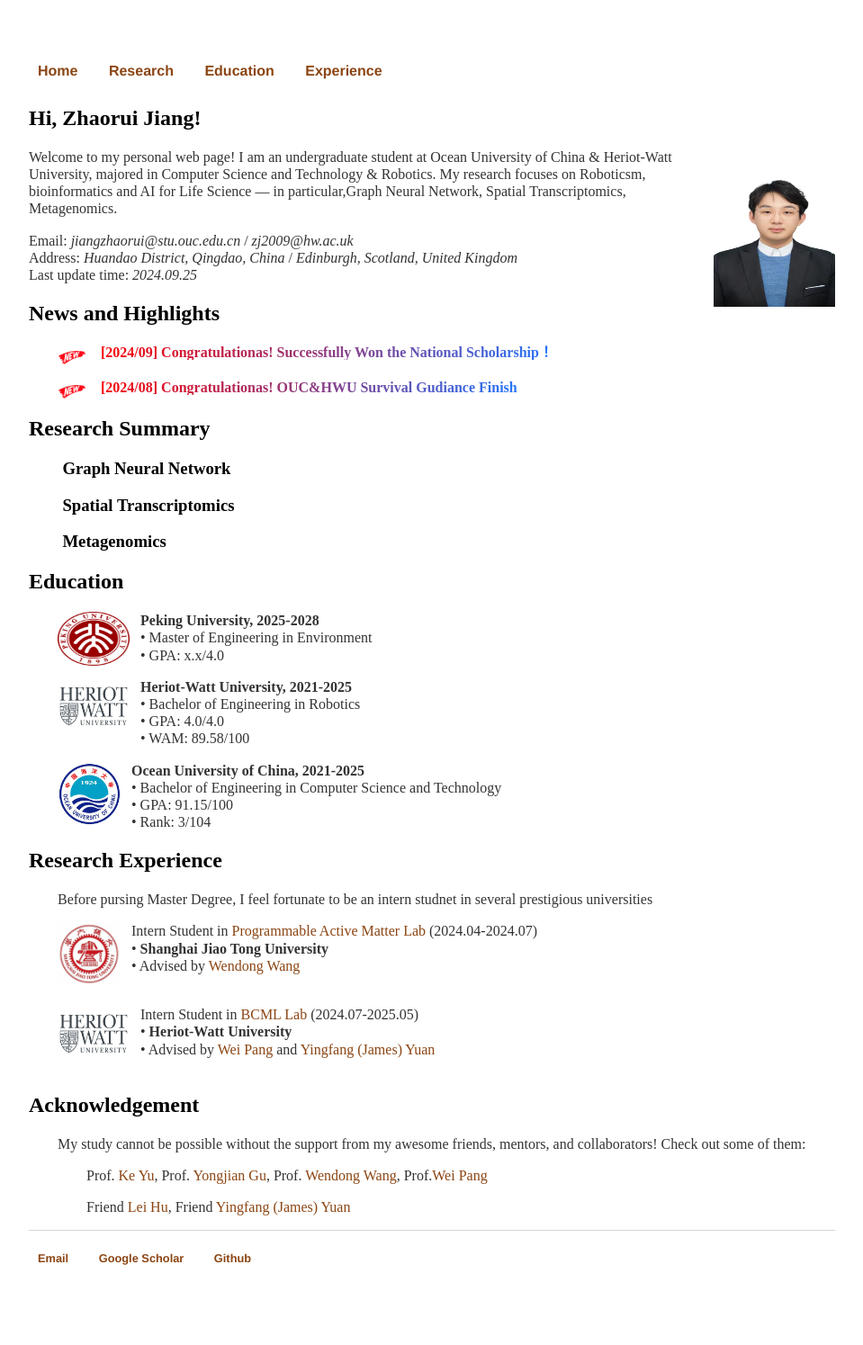
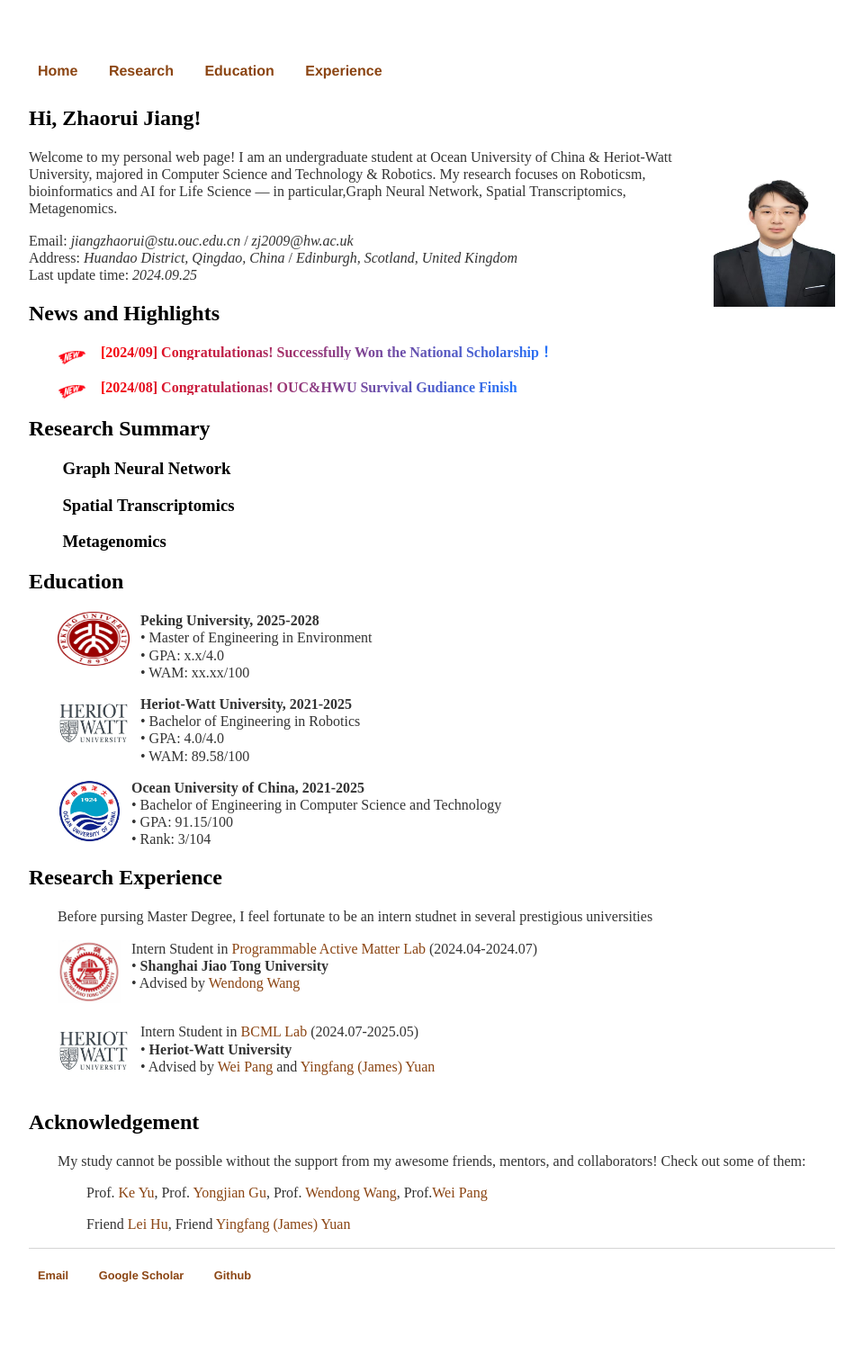
Before and after one commit to zhaorui-bi/zhaorui-bi.github.io, a Jekyll site: the page built from index.html, in a window 1280 px wide. Shown: the whole page at 90% size, without its empty margins (160-1119 px from the left). Built offline with Jekyll 4.4.1, drawn with Linux system fonts in a browser that asks for light colours.

Commit message:
Update index.html

```diff
--- a/index.html
+++ b/index.html
@@ -66,6 +66,7 @@
 			&nbsp&nbsp <b>Peking University, 2025-2028  </b><br>
 			&nbsp&nbsp &bull; Master of Engineering in Environment<br>
 			&nbsp&nbsp &bull; GPA: x.x/4.0 <br>
+			&nbsp&nbsp &bull; WAM: xx.xx/100 <br>
 		</p>
 
 		<p style="margin-left: 2em;">
```
